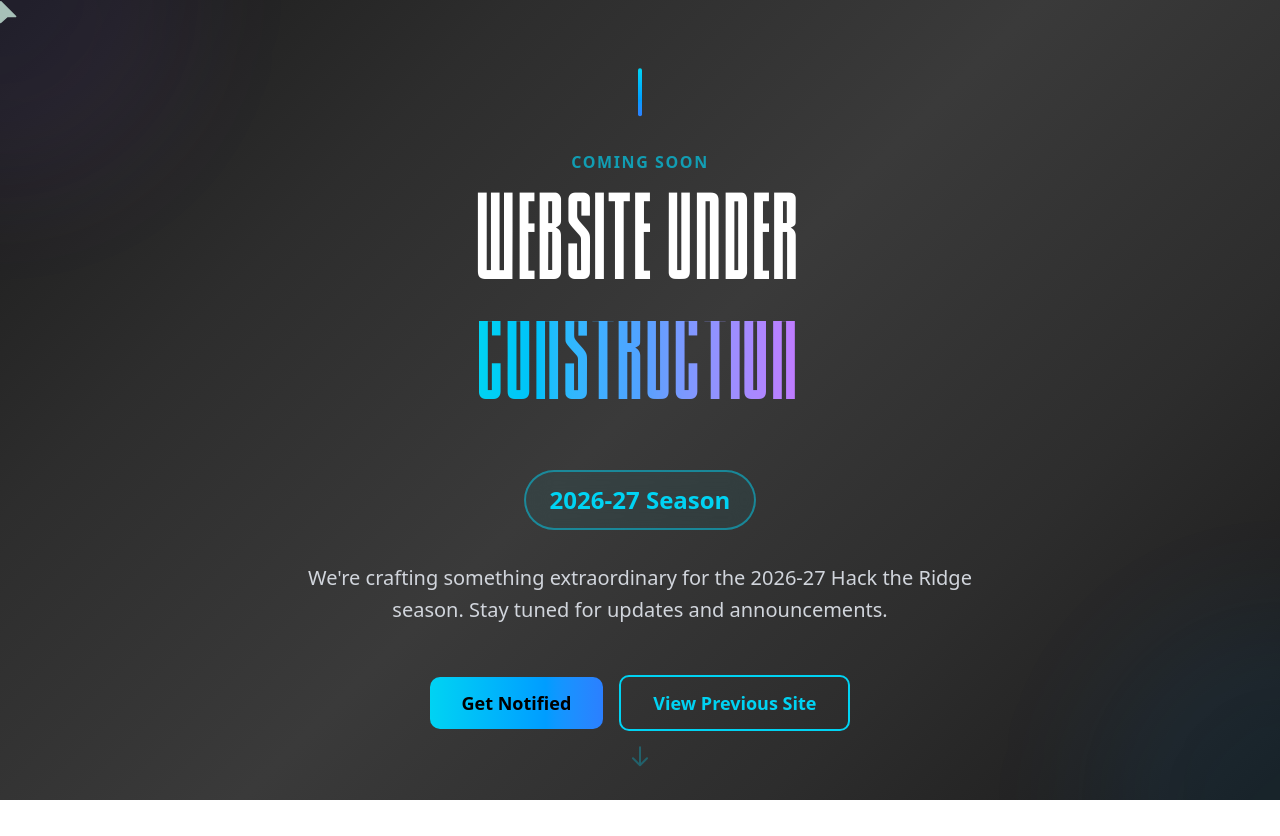
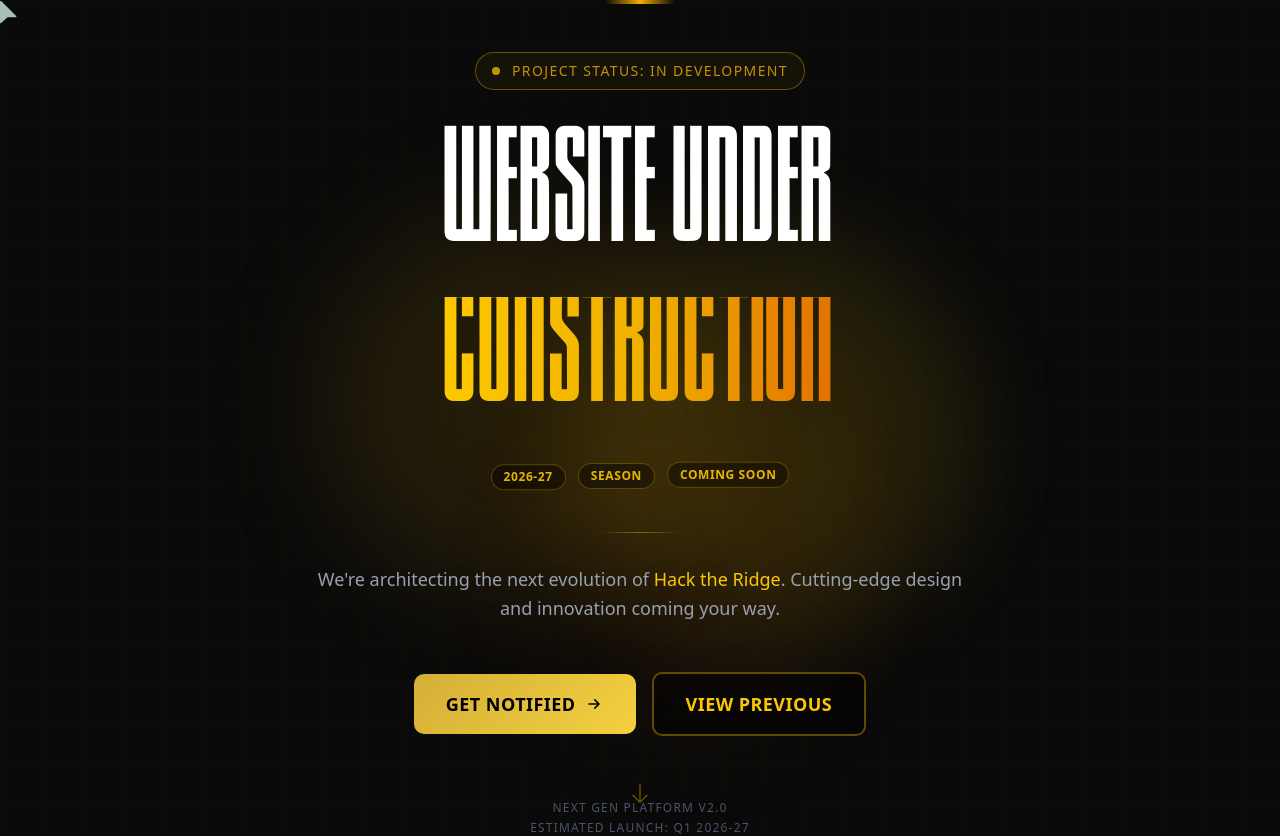
Before and after one commit to MeanCatStudio/HackTheRidge2026, a Next.js app: page / in a window 1280 px wide. Before the commit the page ends 800 px from the top, so only its background shows below. Built offline with nearby package versions, Linux system fonts and the light colour scheme.

Commit message:
Redesign under construction page: black & gold tech-futuristic theme

```diff
--- a/src/app/page.tsx
+++ b/src/app/page.tsx
@@ -57,109 +57,158 @@
 
   if (!showOldHomepage) {
     return (
-      <div className="w-full min-h-screen flex flex-col items-center justify-center overflow-hidden" style={{
-        background: 'linear-gradient(135deg, #1a1a1a 0%, #2d2d2d 25%, #3a3a3a 50%, #2d2d2d 75%, #1a1a1a 100%)',
-        position: 'relative'
-      }}>
-        {/* Animated background elements */}
-        <div className="absolute top-0 left-0 w-96 h-96 bg-gradient-to-br from-blue-500/10 to-purple-500/10 rounded-full blur-3xl -translate-x-1/2 -translate-y-1/2 animate-pulse" />
-        <div className="absolute bottom-0 right-0 w-96 h-96 bg-gradient-to-tl from-cyan-500/10 to-blue-500/10 rounded-full blur-3xl translate-x-1/2 translate-y-1/2 animate-pulse" style={{ animationDelay: '1s' }} />
+      <div className="w-full min-h-screen flex flex-col items-center justify-center overflow-hidden relative" style={{ backgroundColor: '#0a0a0a' }}>
+        {/* Animated grid background */}
+        <div className="absolute inset-0 opacity-5">
+          <svg width="100%" height="100%" xmlns="http://www.w3.org/2000/svg">
+            <defs>
+              <pattern id="grid" width="40" height="40" patternUnits="userSpaceOnUse">
+                <path d="M 40 0 L 0 0 0 40" fill="none" stroke="#d4af37" strokeWidth="0.5"/>
+              </pattern>
+            </defs>
+            <rect width="100%" height="100%" fill="url(#grid)" />
+          </svg>
+        </div>
 
-        <div className="flex-1 flex flex-col items-center justify-center text-center px-4 z-10">
-          {/* Decorative top accent */}
+        {/* Glow orbs */}
+        <div className="absolute top-1/4 left-1/4 w-96 h-96 bg-yellow-500/20 rounded-full blur-3xl animate-pulse" style={{ animationDuration: '4s' }} />
+        <div className="absolute bottom-1/4 right-1/4 w-96 h-96 bg-yellow-400/15 rounded-full blur-3xl animate-pulse" style={{ animationDuration: '5s', animationDelay: '1s' }} />
+        <div className="absolute top-1/2 right-1/3 w-80 h-80 bg-amber-600/10 rounded-full blur-3xl animate-pulse" style={{ animationDuration: '6s', animationDelay: '2s' }} />
+
+        <div className="flex-1 flex flex-col items-center justify-center text-center px-4 z-10 relative">
+          {/* Top accent line */}
           <motion.div
-            animate={{ y: [0, -10, 0] }}
+            animate={{ scaleX: [0.5, 1, 0.5] }}
             transition={{ duration: 3, repeat: Infinity }}
+            className="mb-12 h-1 bg-gradient-to-r from-transparent via-yellow-500 to-transparent"
+            style={{ width: '120px' }}
+          />
+
+          {/* Status label */}
+          <motion.div
+            initial={{ opacity: 0, y: -20 }}
+            animate={{ opacity: 1, y: 0 }}
+            transition={{ duration: 0.8 }}
             className="mb-8"
           >
-            <div className="w-1 h-12 bg-gradient-to-b from-cyan-400 to-blue-500 rounded-full" />
+            <div className="inline-flex items-center gap-3 px-4 py-2 rounded-full border border-yellow-500/40 bg-yellow-500/5 backdrop-blur-md">
+              <div className="w-2 h-2 rounded-full bg-yellow-400 animate-pulse" />
+              <span className="text-sm uppercase tracking-widest text-yellow-500/80 font-medium">Project Status: In Development</span>
+            </div>
           </motion.div>
 
-          {/* Main content */}
+          {/* Main heading */}
           <motion.div
             initial={{ opacity: 0, y: -30 }}
             animate={{ opacity: 1, y: 0 }}
-            transition={{ duration: 0.8, ease: "easeOut" }}
+            transition={{ duration: 0.9, delay: 0.1 }}
+            className="mb-6"
           >
-            {/* Subtitle */}
-            <motion.p
-              className="text-sm md:text-base uppercase tracking-widest text-cyan-400 font-semibold mb-4"
-              animate={{ opacity: [0.5, 1, 0.5] }}
-              transition={{ duration: 2, repeat: Infinity }}
-            >
-              Coming Soon
-            </motion.p>
-
-            {/* Main title */}
-            <h1 className="text-5xl sm:text-6xl md:text-7xl lg:text-8xl font-bold text-white mb-4 leading-tight" style={{ fontFamily: 'Sacco, Arial, sans-serif' }}>
-              Website under
+            <h1 className="text-6xl sm:text-7xl md:text-8xl lg:text-9xl font-bold text-white leading-tight tracking-tight" style={{ fontFamily: 'Sacco, Arial, sans-serif' }}>
+              Website Under
               <br />
-              <span className="bg-gradient-to-r from-cyan-400 via-blue-400 to-purple-400 bg-clip-text text-transparent">
+              <span className="bg-gradient-to-r from-yellow-400 via-yellow-500 to-amber-600 bg-clip-text text-transparent">
                 Construction
               </span>
             </h1>
+          </motion.div>
 
-            {/* Year badge */}
+          {/* Tech badges */}
           <motion.div
-              initial={{ scale: 0 }}
-              animate={{ scale: 1 }}
-              transition={{ duration: 0.6, delay: 0.3 }}
-              className="mt-6 mb-8 inline-block"
+            initial={{ opacity: 0 }}
+            animate={{ opacity: 1 }}
+            transition={{ duration: 0.8, delay: 0.2 }}
+            className="flex flex-wrap justify-center gap-3 mb-10"
           >
-              <div className="px-6 py-3 rounded-full border-2 border-cyan-400/50 bg-cyan-400/5 backdrop-blur-md">
-                <p className="text-xl md:text-2xl font-bold text-cyan-400">2026-27 Season</p>
-              </div>
+            {['2026-27', 'Season', 'Coming Soon'].map((badge, i) => (
+              <motion.div
+                key={badge}
+                animate={{ y: [0, -5, 0] }}
+                transition={{ duration: 2, repeat: Infinity, delay: i * 0.2 }}
+                className="px-3 py-1 text-xs uppercase tracking-wider font-bold rounded-full border border-yellow-500/30 bg-black/40 text-yellow-400/90"
+              >
+                {badge}
               </motion.div>
+            ))}
+          </motion.div>
+
+          {/* Divider */}
+          <div className="w-20 h-px bg-gradient-to-r from-transparent via-yellow-500/50 to-transparent mb-8" />
 
           {/* Description */}
           <motion.p
             initial={{ opacity: 0 }}
             animate={{ opacity: 1 }}
-              transition={{ duration: 0.8, delay: 0.2 }}
-              className="text-lg md:text-xl text-gray-300 mb-12 max-w-2xl mx-auto leading-relaxed"
+            transition={{ duration: 0.9, delay: 0.3 }}
+            className="text-base md:text-lg text-gray-400 mb-12 max-w-2xl mx-auto leading-relaxed font-light"
           >
-              We're crafting something extraordinary for the 2026-27 Hack the Ridge season. Stay tuned for updates and announcements.
+            We're architecting the next evolution of <span className="text-yellow-400">Hack the Ridge</span>.
+            Cutting-edge design and innovation coming your way.
           </motion.p>
 
-            {/* Action buttons */}
+          {/* CTA Buttons */}
           <motion.div
             initial={{ opacity: 0, y: 20 }}
             animate={{ opacity: 1, y: 0 }}
-              transition={{ duration: 0.8, delay: 0.4 }}
-              className="flex flex-col sm:flex-row gap-4 justify-center items-center"
+            transition={{ duration: 0.9, delay: 0.4 }}
+            className="flex flex-col sm:flex-row gap-4 justify-center items-center mb-16"
           >
             <motion.a
               href="mailto:contact@hacktheridge.com"
-                whileHover={{ scale: 1.05, boxShadow: '0 20px 40px rgba(34, 211, 238, 0.3)' }}
+              whileHover={{
+                scale: 1.05,
+                boxShadow: '0 0 30px rgba(212, 175, 55, 0.4)',
+              }}
               whileTap={{ scale: 0.95 }}
-                className="px-8 py-3 bg-gradient-to-r from-cyan-400 to-blue-500 text-black font-bold rounded-lg text-lg hover:shadow-lg transition-all duration-300"
+              className="group relative px-8 py-4 font-bold text-lg uppercase tracking-wide text-black rounded-lg overflow-hidden transition-all duration-300"
+              style={{
+                background: 'linear-gradient(135deg, #d4af37 0%, #f4d03f 100%)',
+              }}
             >
+              <span className="relative z-10 flex items-center gap-2">
                 Get Notified
+                <svg className="w-5 h-5 group-hover:translate-x-1 transition-transform" fill="none" stroke="currentColor" viewBox="0 0 24 24">
+                  <path strokeLinecap="round" strokeLinejoin="round" strokeWidth={2} d="M13 7l5 5m0 0l-5 5m5-5H6" />
+                </svg>
+              </span>
             </motion.a>
+
             <motion.button
               onClick={() => setShowOldHomepage(true)}
-                whileHover={{ scale: 1.05 }}
+              whileHover={{
+                scale: 1.05,
+                borderColor: '#d4af37',
+                boxShadow: '0 0 20px rgba(212, 175, 55, 0.2)',
+              }}
               whileTap={{ scale: 0.95 }}
-                className="px-8 py-3 border-2 border-cyan-400 text-cyan-400 font-bold rounded-lg text-lg hover:bg-cyan-400/10 transition-all duration-300"
+              className="px-8 py-4 font-bold text-lg uppercase tracking-wide text-yellow-400 rounded-lg border-2 border-yellow-500/40 bg-black/50 hover:bg-black/70 transition-all duration-300 backdrop-blur-sm"
             >
-                View Previous Site
+              View Previous
             </motion.button>
           </motion.div>
-          </motion.div>
 
-          {/* Decorative bottom accent */}
+          {/* Tech specs footer */}
           <motion.div
-            className="absolute bottom-10 left-1/2 -translate-x-1/2"
-            animate={{ y: [0, 10, 0] }}
-            transition={{ duration: 3, repeat: Infinity, delay: 1.5 }}
+            initial={{ opacity: 0 }}
+            animate={{ opacity: 1 }}
+            transition={{ duration: 0.9, delay: 0.5 }}
+            className="text-xs uppercase tracking-widest text-gray-600 space-y-1"
           >
-            <div className="text-cyan-400/30">
-              <svg className="w-6 h-6" fill="none" stroke="currentColor" viewBox="0 0 24 24">
-                <path strokeLinecap="round" strokeLinejoin="round" strokeWidth={2} d="M19 14l-7 7m0 0l-7-7m7 7V3" />
-              </svg>
-            </div>
+            <div>Next Gen Platform v2.0</div>
+            <div>Estimated Launch: Q1 2026-27</div>
           </motion.div>
         </div>
+
+        {/* Bottom accent */}
+        <motion.div
+          className="absolute bottom-8 left-1/2 -translate-x-1/2"
+          animate={{ y: [0, 8, 0] }}
+          transition={{ duration: 3, repeat: Infinity }}
+        >
+          <svg className="w-6 h-6 text-yellow-500/40" fill="none" stroke="currentColor" viewBox="0 0 24 24">
+            <path strokeLinecap="round" strokeLinejoin="round" strokeWidth={1.5} d="M19 14l-7 7m0 0l-7-7m7 7V3" />
+          </svg>
+        </motion.div>
       </div>
     );
   }
```
Lines whose indentation alone changed are shown as unchanged.
